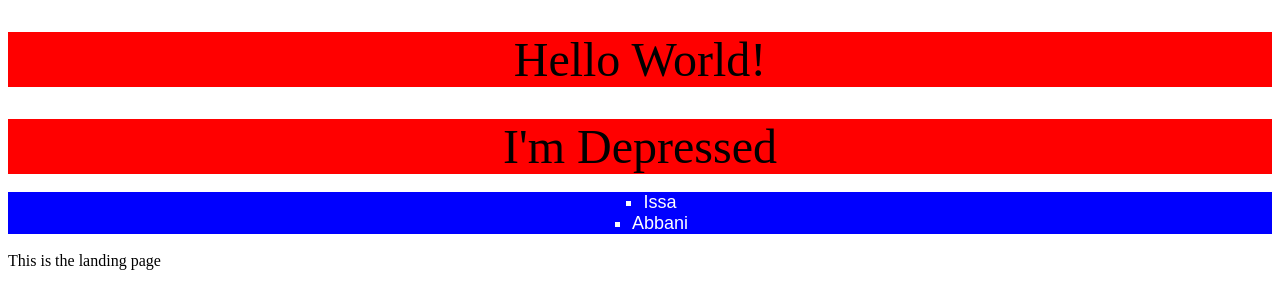
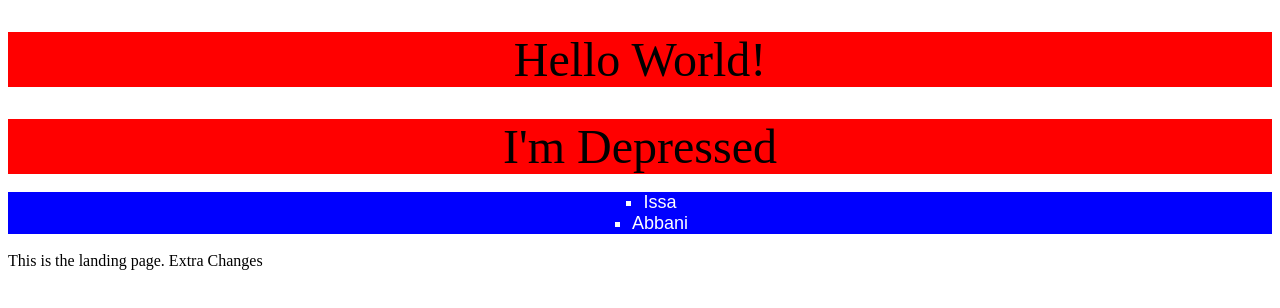
Before and after one commit to Issa-Abbani/test-git-new, a plain HTML site: page index.html in a window 1280 px wide. Drawn offline with Linux system fonts and the light colour scheme.

Commit message:
Added extra changes

```diff
--- a/index.html
+++ b/index.html
@@ -15,6 +15,6 @@
     <li>Abbani</li>
   </ul>
 
-  <section>This is the landing page</section>
+  <section>This is the landing page. Extra Changes</section>
 </body>
 </html>
```
